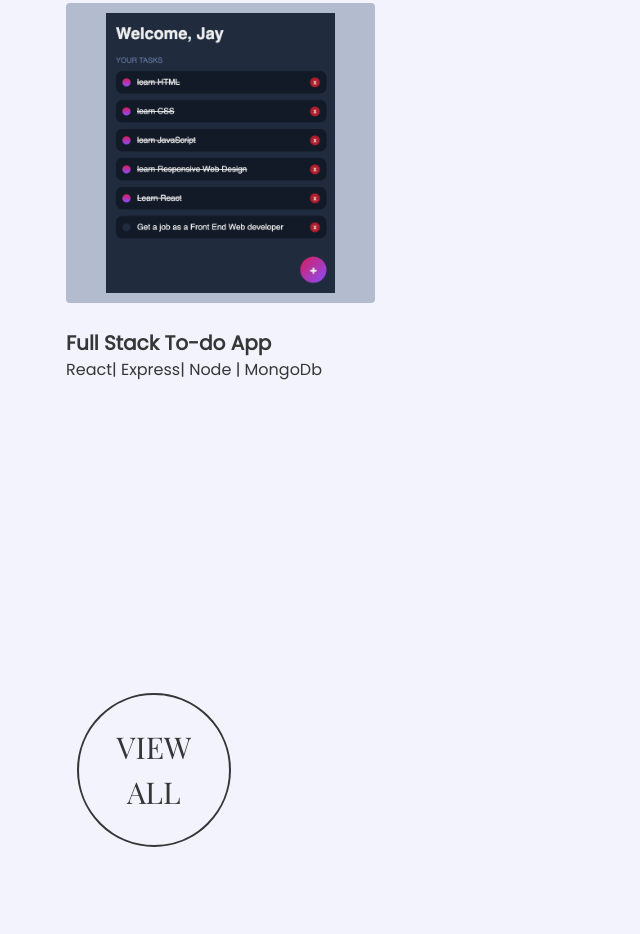
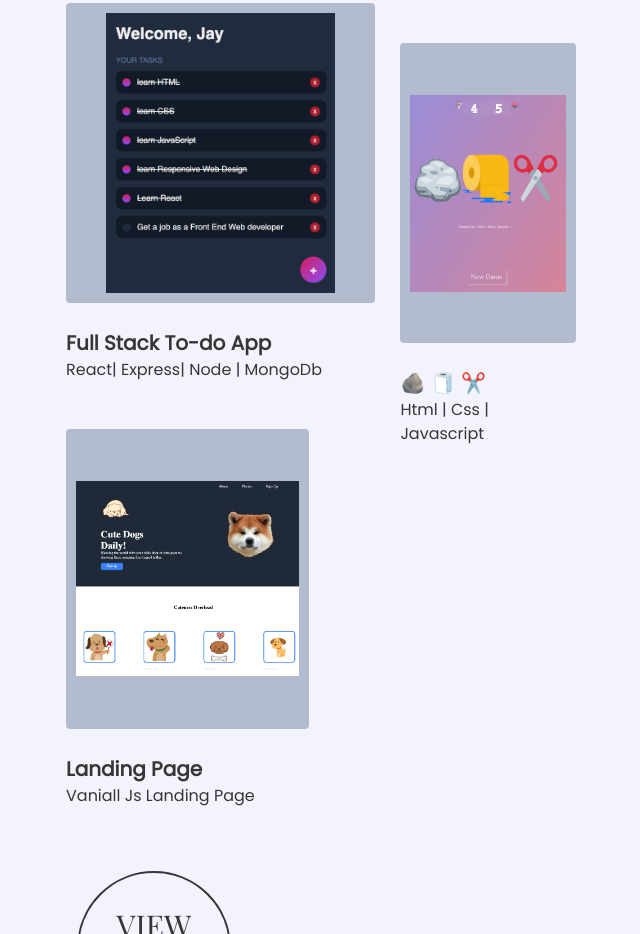
Before and after one commit to joxop/2022-Portfolio, a plain HTML site: page index.html in a window 1280 px wide. Shown: the part 1866-2800 px from the top of the page, without its empty margins (319-959 px from the left). Drawn offline with nearby package versions, Linux system fonts and the light colour scheme.

Commit message:
added projects

```diff
--- a/assets/css/styles.css
+++ b/assets/css/styles.css
@@ -469,6 +469,7 @@ textarea {
     align-items: center;
     justify-content: center;
     transition: background-color .25s;
+    transition: height .5s;
 }
 
 .card-image img{
@@ -642,7 +643,7 @@ background-color: #b3bbce;
         .inline-image{
             width: 15rem;
             height: 15rem;
-          }s
+          }
 
 
 
--- a/index.html
+++ b/index.html
@@ -118,28 +118,28 @@
           </div>
         </a>
 
-<!--
+
         <a href="#" class="portfolio-card portfolio-card-2">
           <div class="card-image">
-            <img src="./assets/images/*****.png" alt="">
+            <img src="./assets/images/rockpaper.png" alt="">
           </div>
           <div class="card-heading">
-            <h5 class="card-title">App 2</h5>
-            <span class="card-subtitle">Html Css Javascript app</span>
+            <h5 class="card-title">🪨 🧻 ✂️</h5>
+            <span class="card-subtitle">Html | Css | Javascript</span>
           </div>
         </a>
 
 
         <a href="#" class="portfolio-card portfolio-card-3">
           <div class="card-image">
-            <img src="./assets/images/*****.png" alt="">
+            <img src="./assets/images/LandingPage.png" alt="">
           </div>
           <div class="card-heading">
-            <h5 class="card-title">App 3</h5>
-            <span class="card-subtitle">React NodeJs app</span>
+            <h5 class="card-title">Landing Page</h5>
+            <span class="card-subtitle">Vaniall Js Landing Page</span>
           </div>
         </a>
--->
+
 
 
 
```
Also changed, not shown: assets/images/LandingPage.png (added), assets/images/rockpaper.png (added).
